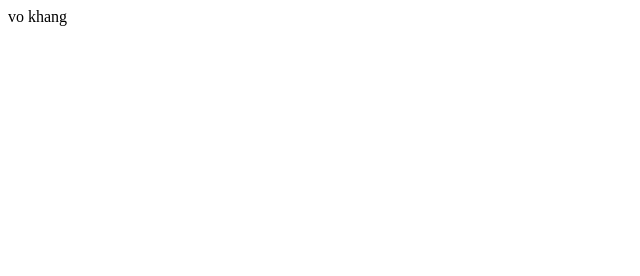
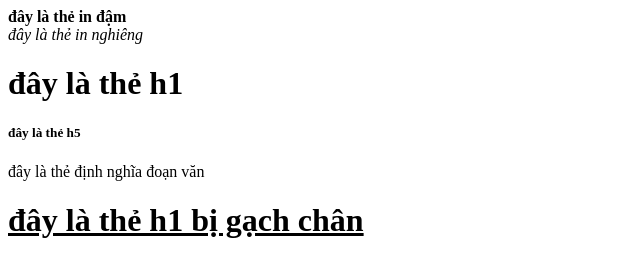
Before and after one commit to vokhang9999/vokhang9999.github.io, a plain HTML site: page index.html in a window 1280 px wide. Shown: the whole page, without its empty margins (0-640 px from the left). Drawn offline with Linux system fonts and the light colour scheme.

Commit message:
Update index.html

```diff
--- a/index.html
+++ b/index.html
@@ -1 +1,7 @@
-vo khang
+<b> đây là thẻ in đậm </b>
+<br/>
+<em> đây là thẻ in nghiêng</em>
+<h1> đây là thẻ h1 </h1>
+<h5> đây là thẻ h5</h5>
+<p> đây là thẻ định nghĩa đoạn văn</p>
+<h1><u> đây là thẻ h1 bị gạch chân</u></h1>
```
